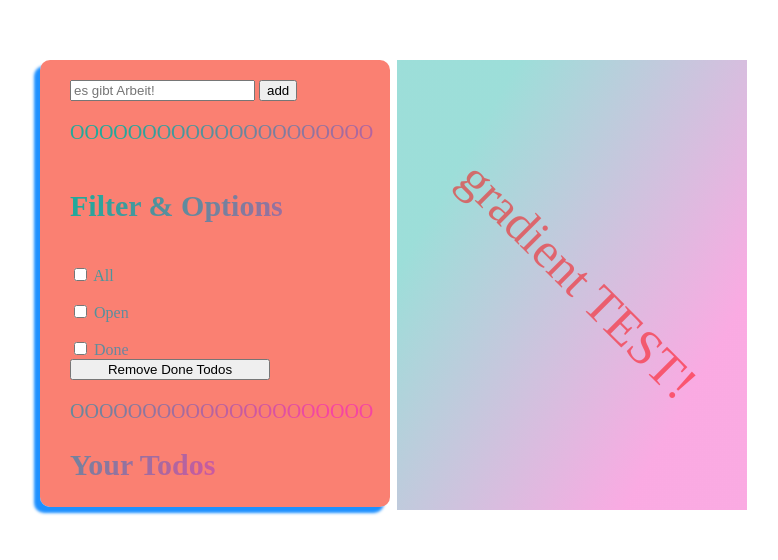
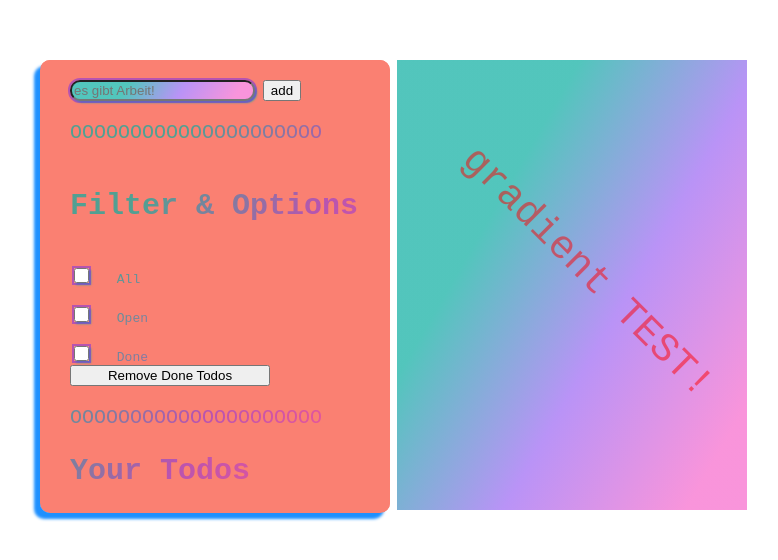
Before and after one commit to mullerow/todo-app, a plain HTML site: page index.html in a window 1280 px wide. Shown: the part 140-700 px from the top of the page, without its empty margins (425-1203 px from the left). Drawn offline with Linux system fonts and the light colour scheme.

Commit message:
chore: input field styled

```diff
--- a/index.html
+++ b/index.html
@@ -13,6 +13,7 @@
         <div class="background-container"></div>
         <div>
             <form class="input-form">
+                <div class="background-container"></div>
                 <input type="text" id="add-input-field" placeholder="es gibt Arbeit!">
                 <button class="add-button">add</button>
             </form>
--- a/script.js
+++ b/script.js
@@ -20,6 +20,7 @@ function addTodo(event) {
   console.log("freshtodo", freshTodo);
   todoArray.todos.push(freshTodo);
   console.log("array", todoArray);
+  renderTodos();
 }
 
 FormContainers.forEach((container) =>
@@ -28,8 +29,9 @@ FormContainers.forEach((container) =>
   })
 );
 
-function updateTodos() {
-  return;
+function updateTodos(e) {
+  console.log(e.target);
+  e.target.done = !e.target.done;
 }
 
 function renderTodos() {
@@ -48,13 +50,11 @@ function renderTodos() {
     const checkbox = document.createElement("input");
     checkbox.type = "checkbox";
     checkbox.id = "todo-" + todo.id;
-    console.log("checkbox", checkbox.id);
     //
     // erstelle ein label für die checkbox
     const label = document.createElement("label");
     label.htmlFor = checkbox.id;
     label.innerText = todo.description;
-    console.log("label:", label.innerText);
 
     // füge den jeweiligen item ein listeneintrag ins markdown ein
     listItem.append(checkbox, label);
@@ -65,5 +65,5 @@ function renderTodos() {
   });
 }
 
-addButton.addEventListener("click", addTodo);
+todoField.addEventListener("change", updateTodos);
 addButton.addEventListener("click", renderTodos);
--- a/style.css
+++ b/style.css
@@ -2,6 +2,10 @@
 ::before,
 ::after {
   box-sizing: border-box;
+}
+
+html {
+  font-family: monospace;
 }
 
 main {
@@ -10,8 +14,9 @@ main {
   margin: 200px auto;
   background-image: linear-gradient(
     120deg,
-    rgba(9, 173, 160, 0.9) 20%,
-    rgb(243, 43, 183, 0.7) 80%
+    rgba(9, 173, 160, 0.7) 30%,
+    rgba(116, 40, 238, 0.5),
+    rgb(243, 43, 183, 0.5) 90%
   );
   border-radius: 10px;
   color: transparent;
@@ -69,20 +74,39 @@ ul li {
   border: 5px red;
   background-image: linear-gradient(
     120deg,
-    rgba(9, 173, 160, 0.4) 20%,
-    rgb(243, 43, 183, 0.4) 80%
+    rgba(9, 173, 160, 0.7) 30%,
+    rgba(116, 40, 238, 0.5),
+    rgb(243, 43, 183, 0.5) 90%
   );
   height: 450px;
   width: 350px;
   position: absolute;
   top: 0;
   left: 102%;
-
   color: red;
 }
 
 .gradient-label {
   transform: translate(20px, 155px) rotate(45deg);
-  font-size: 50px;
+  font-size: 40px;
   opacity: 0.5;
 }
+
+input {
+  background-image: linear-gradient(
+    120deg,
+    rgba(9, 173, 160, 0.7) 30%,
+    rgba(116, 40, 238, 0.5),
+    rgb(243, 43, 183, 0.5) 90%
+  );
+  border-radius: 10px;
+  outline: 10px solid rgba(116, 40, 238, 0.5);
+  outline-width: 2px;
+  box-shadow: 2px 2px 2px rgba(9, 173, 160, 0.7);
+}
+
+input[type="checkbox"] {
+  margin-right: 20px;
+  width: 15px;
+  height: 15px;
+}
```
